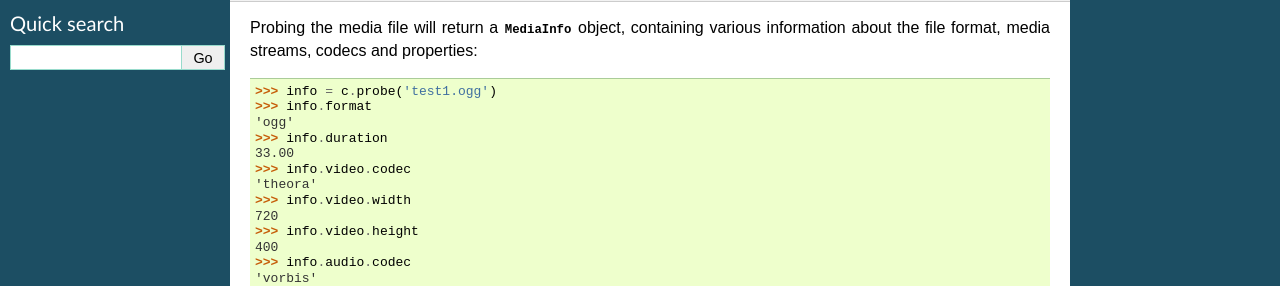
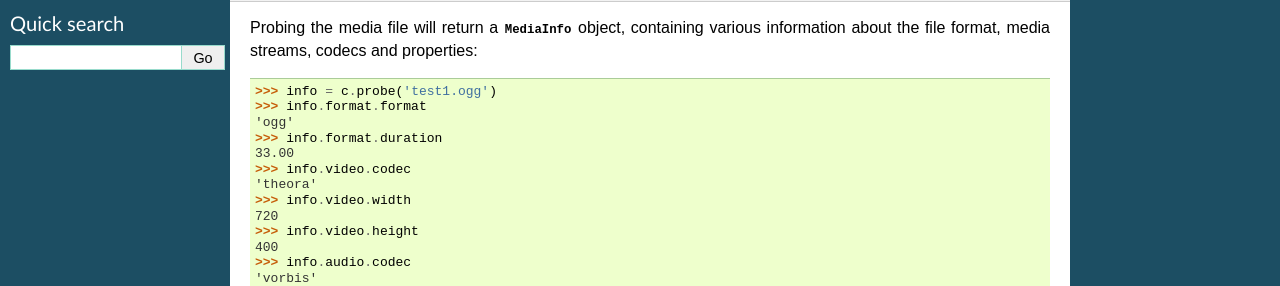
Before and after one commit to mdhiggins/sickbeard_mp4_automator, a Sphinx documentation site: the page built from doc/tutorial.rst, in a window 1280 px wide. Shown: the part 399-685 px from the top of the page. Built offline with Sphinx 7.4.7, drawn with Linux system fonts in a browser that asks for light colours.

Commit message:
fix probe format/duration example in tutorial

```diff
--- a/doc/tutorial.rst
+++ b/doc/tutorial.rst
@@ -23,9 +23,9 @@ Probing the media file will return a :class:`MediaInfo` object, containing
 various information about the file format, media streams, codecs and properties::
 
     >>> info = c.probe('test1.ogg')
-    >>> info.format
+    >>> info.format.format
     'ogg'
-    >>> info.duration
+    >>> info.format.duration
     33.00
     >>> info.video.codec
     'theora'
```
